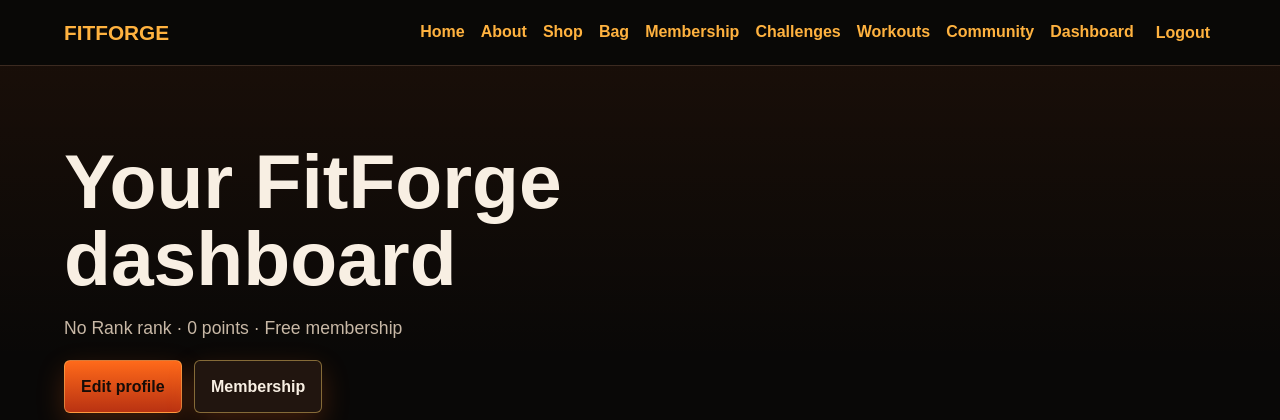
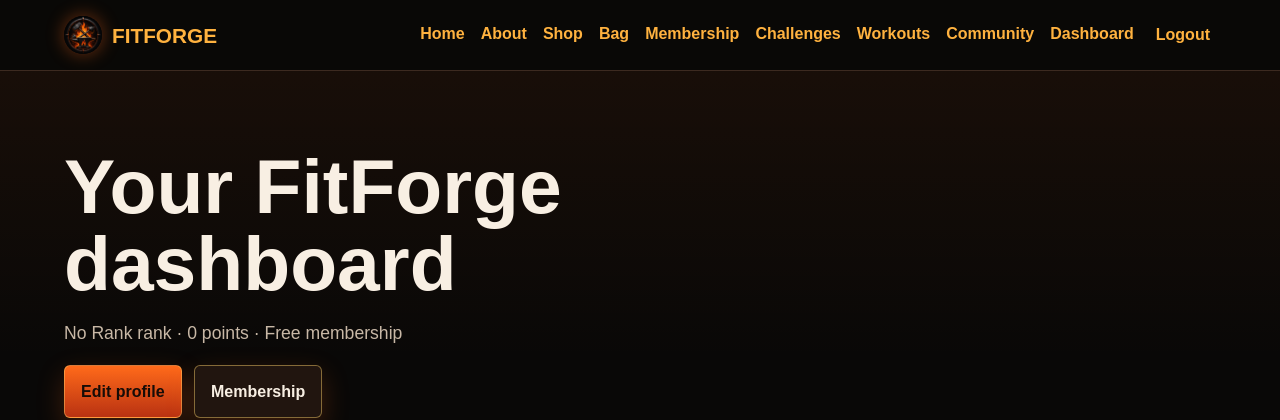
Before and after one commit to OviO17/fitforge, a Django app: page /accounts/dashboard/ in a window 1280 px wide. Shown: the top 420 px of the page. Run offline with Django 5.2, Linux system fonts and the light colour scheme; the visitor is signed in with stand-in values (Sample User, id 1); data comes from the database, SQL or seed files in the repository; data that the repository does not hold is empty.

Commit message:
Add FitForge logo and favicon

```diff
--- a/static/css/styles.css
+++ b/static/css/styles.css
@@ -47,11 +47,22 @@ a {
 }
 
 .brand {
+    display: inline-flex;
+    align-items: center;
+    gap: 0.6rem;
     color: var(--accent-strong);
     font-size: 1.3rem;
     font-weight: 800;
     text-decoration: none;
     text-transform: uppercase;
+}
+
+.brand img {
+    width: 2.4rem;
+    height: 2.4rem;
+    border-radius: 50%;
+    object-fit: cover;
+    box-shadow: 0 0 18px rgba(255, 106, 26, 0.42);
 }
 
 nav {
--- a/templates/base.html
+++ b/templates/base.html
@@ -6,11 +6,17 @@
     <meta name="viewport" content="width=device-width, initial-scale=1">
     <meta name="description" content="{{ meta_description|default:'FitForge fitness subscriptions, daily challenges, rewards, and community progress.' }}">
     <title>{{ page_title|default:'FitForge' }}</title>
+    <link rel="icon" href="{% static 'images/favicon.ico' %}" sizes="any">
+    <link rel="icon" href="{% static 'images/favicon-32x32.png' %}" type="image/png">
+    <link rel="apple-touch-icon" href="{% static 'images/apple-touch-icon.png' %}">
     <link rel="stylesheet" href="{% static 'css/styles.css' %}">
 </head>
 <body>
     <header class="site-header">
-        <a class="brand" href="{% url 'home' %}">FitForge</a>
+        <a class="brand" href="{% url 'home' %}">
+            <img src="{% static 'images/fitforge-logo.png' %}" alt="" aria-hidden="true">
+            <span>FitForge</span>
+        </a>
         <nav aria-label="Main navigation">
             <a href="{% url 'home' %}">Home</a>
             <a href="{% url 'about' %}">About</a>
```
Also changed, not shown: assets/images/apple-touch-icon.png (added), assets/images/favicon-32x32.png (added), assets/images/favicon.ico (added), assets/images/fitforge-logo.png (added).
